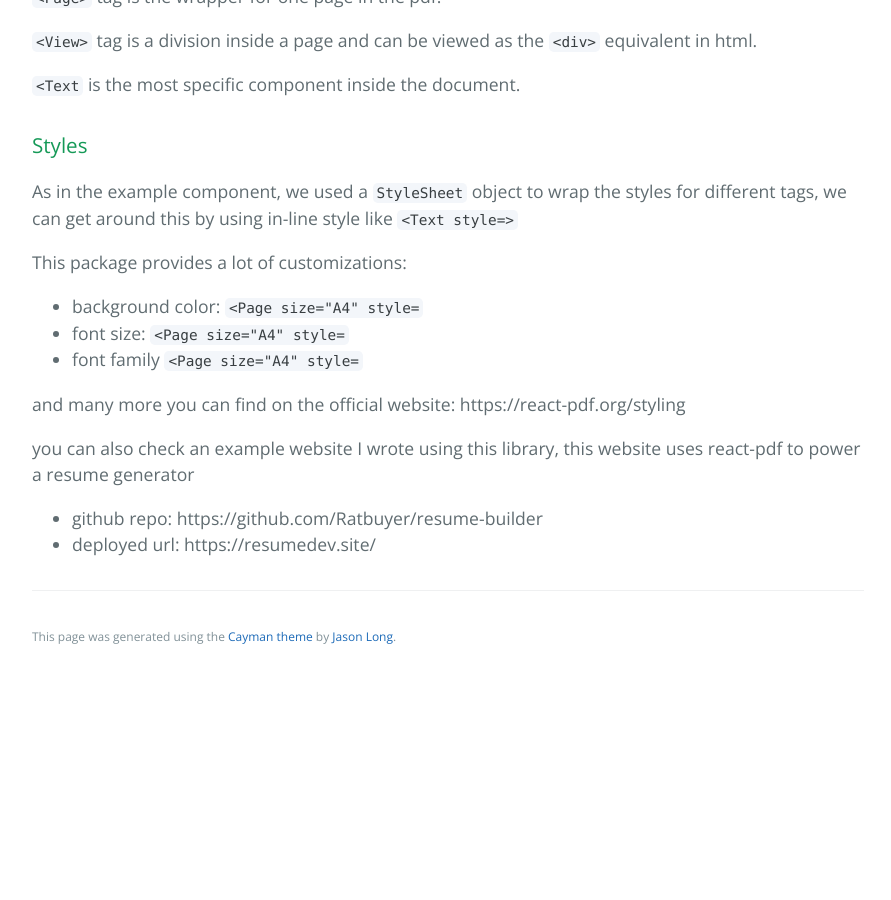
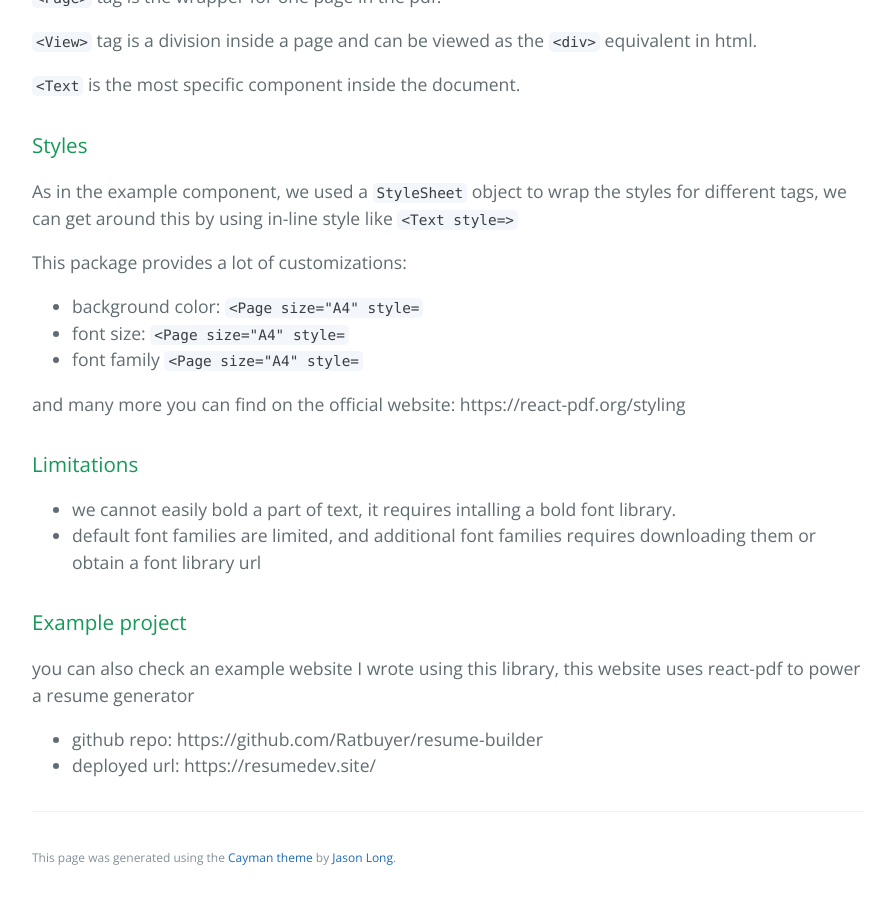
Before and after one commit to learning-software-engineering/learning-software-engineering.github.io, a Jekyll site: the page built from Topics/Tech_Stacks/react-pdf.md, in a window 1280 px wide and 900 px high, scrolled down 2098 px. Shown: the whole window, without its empty margins (192-1083 px from the left). Built offline with Jekyll 4.4.1, drawn with Linux system fonts in a browser that asks for light colours; our own code applies the rules of GitHub Pages for plain Markdown files; before the commit the page ends 2777 px from its top, so only the background shows below that.

Commit message:
apply comments

```diff
--- a/Topics/Tech_Stacks/react-pdf.md
+++ b/Topics/Tech_Stacks/react-pdf.md
@@ -88,6 +88,13 @@ This package provides a lot of customizations:
 
 and many more you can find on the official website: https://react-pdf.org/styling
 
+### Limitations
+
+- we cannot easily bold a part of text, it requires intalling a bold font library.
+- default font families are limited, and additional font families requires downloading them or obtain a font library url
+
+### Example project
+
 you can also check an example website I wrote using this library, this website uses react-pdf to power a resume generator
 
 - github repo: https://github.com/Ratbuyer/resume-builder
```
